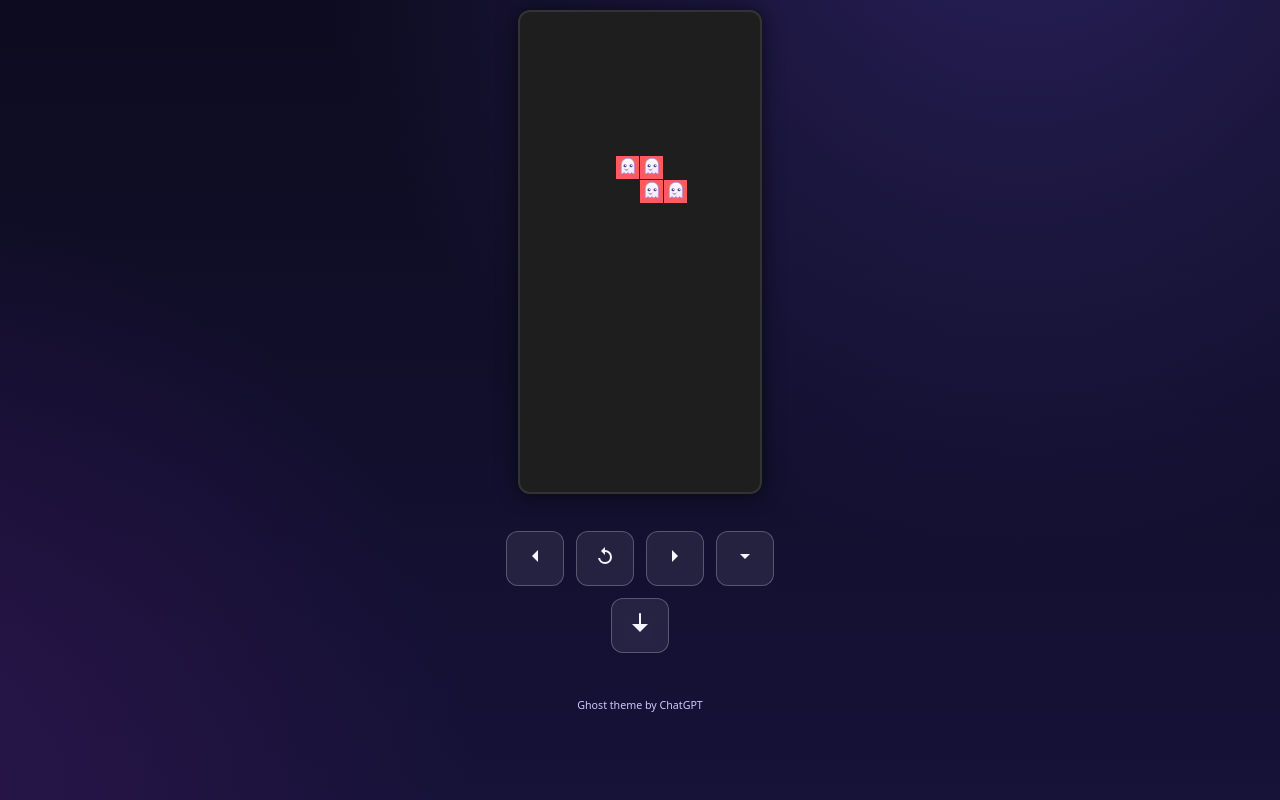
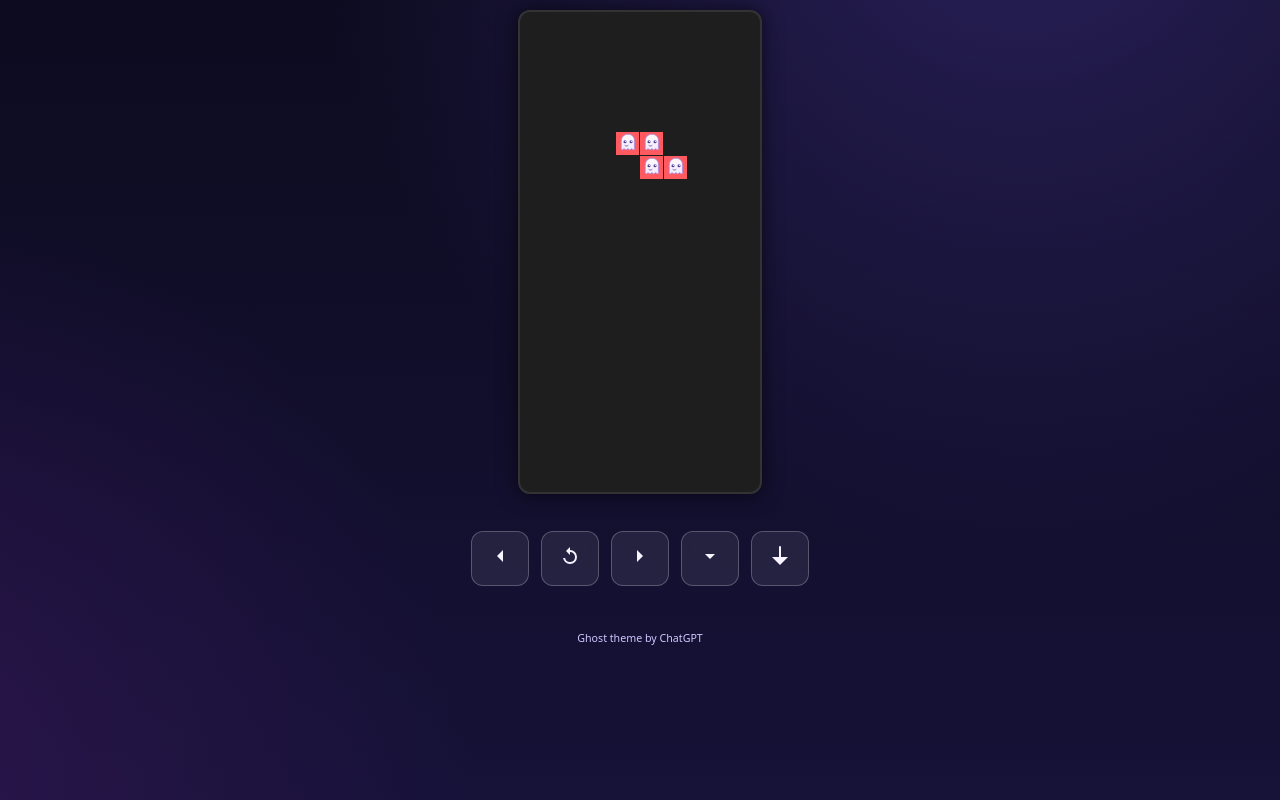
Before and after one commit to jmrm36/sillytetris, a website built with Vite: page index.html in a window 1280 px wide. Both pictures are taken after a click on the button "Start". Built offline with nearby package versions, Linux system fonts and the light colour scheme.

Commit message:
Fix gravity and unify control buttons

```diff
--- a/script.js
+++ b/script.js
@@ -41,25 +41,22 @@ showOverlay('Start');
 // --- Game loop ---
 let lastTime = 0;
 let rafId = null;
-let dropCounter = 0;
 const dropInterval = 500;
+let gravityId = null;
 
 function startGameLoop(){
   cancelAnimationFrame(rafId);
+  clearInterval(gravityId);
   lastTime = 0;
-  dropCounter = 0;
   rafId = requestAnimationFrame(update);
+  gravityId = setInterval(() => {
+    if (gameStarted) game.tick();
+  }, dropInterval);
 }
 
 function update(time = 0){
   if (!gameStarted) return; // guard
-  const delta = time - lastTime;
   lastTime = time;
-  dropCounter += delta;
-  if (dropCounter > dropInterval){
-    game.tick();
-    dropCounter = 0;
-  }
 
   ctx.clearRect(0,0,canvas.width,canvas.height);
   drawMatrix(game.arena, {x:0,y:0});
@@ -86,6 +83,7 @@ function drawMatrix(matrix, offset){
 
 function handleGameOver(){
   cancelAnimationFrame(rafId);
+  clearInterval(gravityId);
   gameStarted = false;
   showOverlay('Play again');
 }
--- a/styles.css
+++ b/styles.css
@@ -62,7 +62,7 @@ body{
 /* Controls */
 .controls{
   display:flex;
-  flex-wrap: wrap;
+  flex-wrap: nowrap;
   gap:.75rem;
   justify-content:center;
   align-items:center;
```
